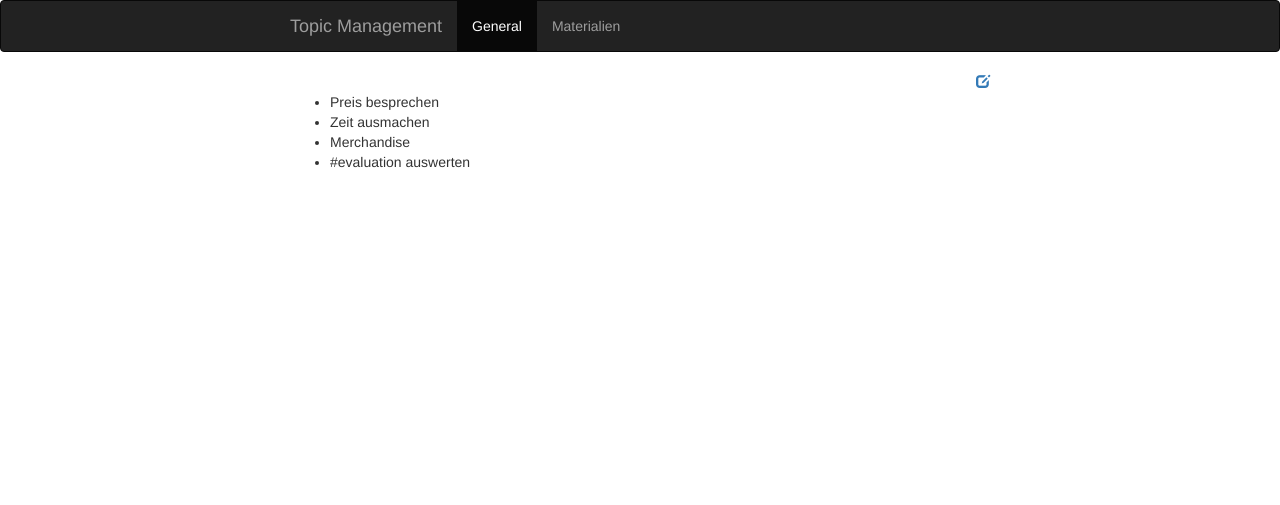
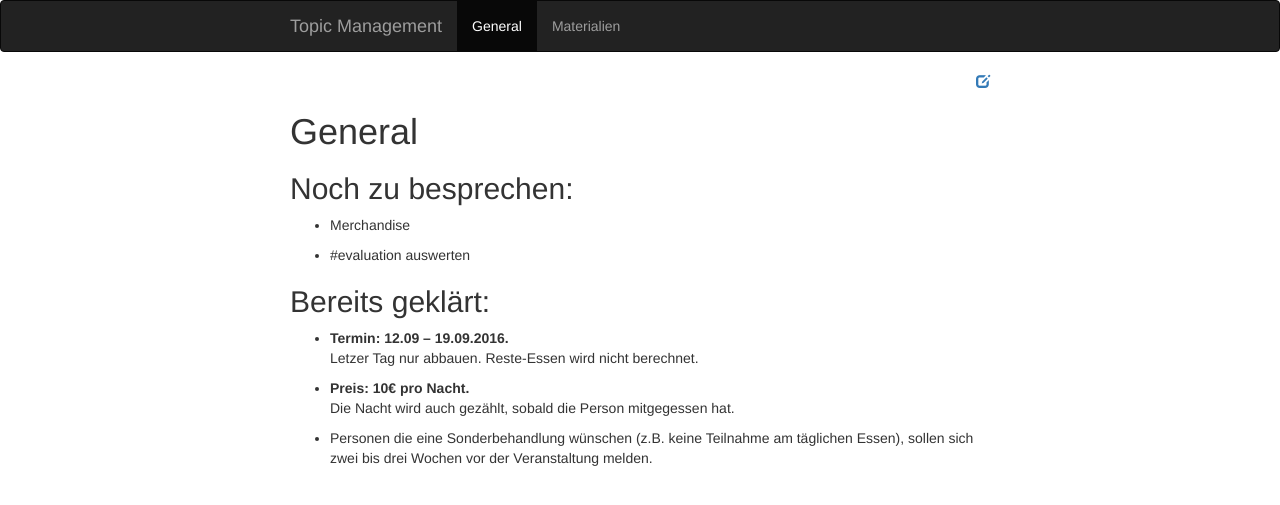
Before and after one commit to xgme-team/todo-2016, a Jekyll site: the page built from _topics/General.md, in a window 1280 px wide. Shown: the top 505 px of the page. Built offline with Jekyll 4.4.1, drawn with Linux system fonts in a browser that asks for light colours.

Commit message:
Update General to match current state.

```diff
--- a/_topics/General.md
+++ b/_topics/General.md
@@ -1,7 +1,26 @@
 ---
 topic: General
 ---
-* Preis besprechen
-* Zeit ausmachen
-* Merchandise
-* #evaluation auswerten
+
+General
+=======
+
+Noch zu besprechen:
+-------------------
+
+ *  Merchandise
+
+ *  #evaluation auswerten
+
+Bereits geklärt:
+----------------
+
+ *  **Termin: 12.09 -- 19.09.2016.**
+    Letzer Tag nur abbauen. Reste-Essen wird nicht berechnet.
+
+ *  **Preis: 10€ pro Nacht.**
+    Die Nacht wird auch gezählt, sobald die Person mitgegessen hat.
+
+ *  Personen die eine Sonderbehandlung wünschen (z.B. keine Teilnahme am
+    täglichen Essen), sollen sich zwei bis drei Wochen vor der
+    Veranstaltung melden.
```
